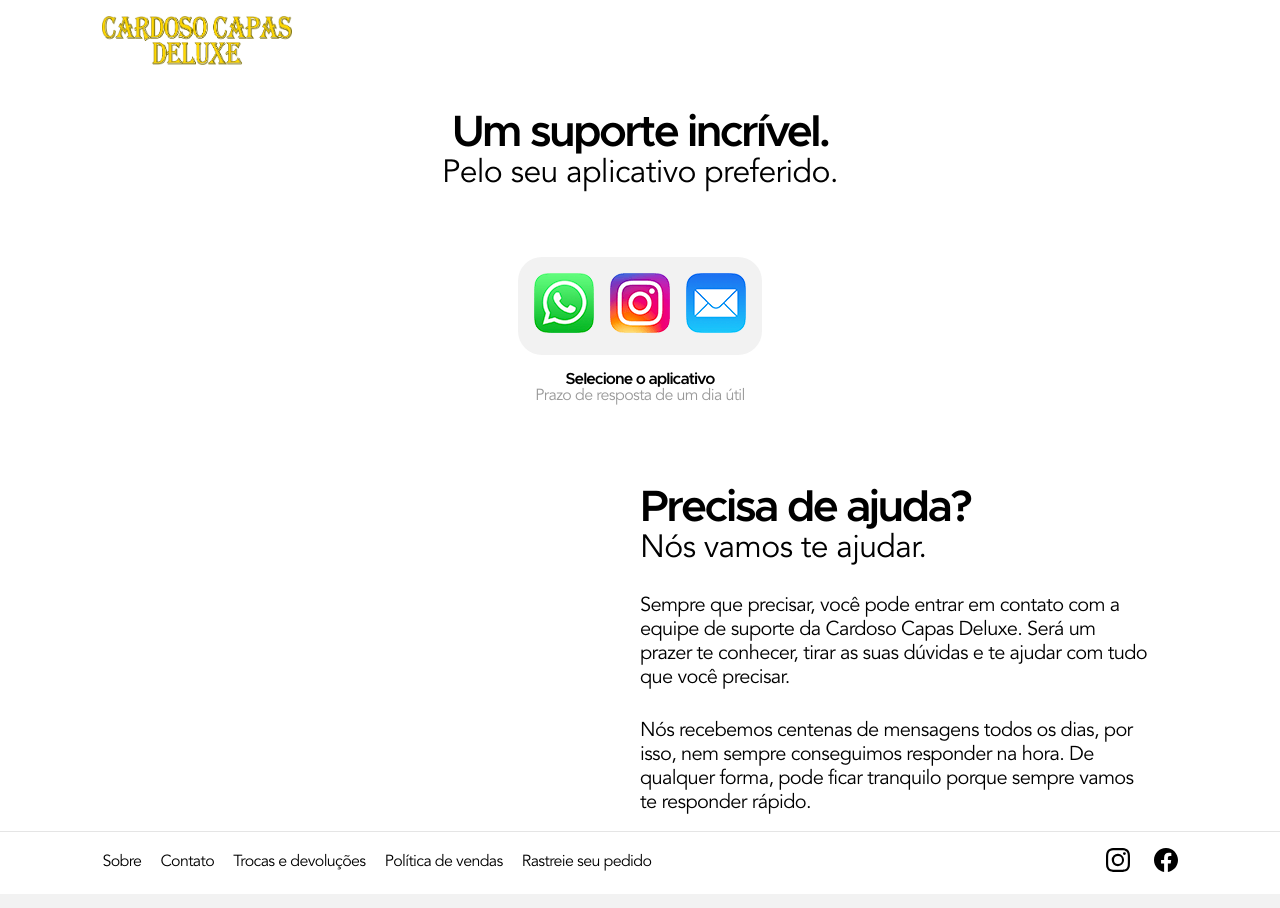
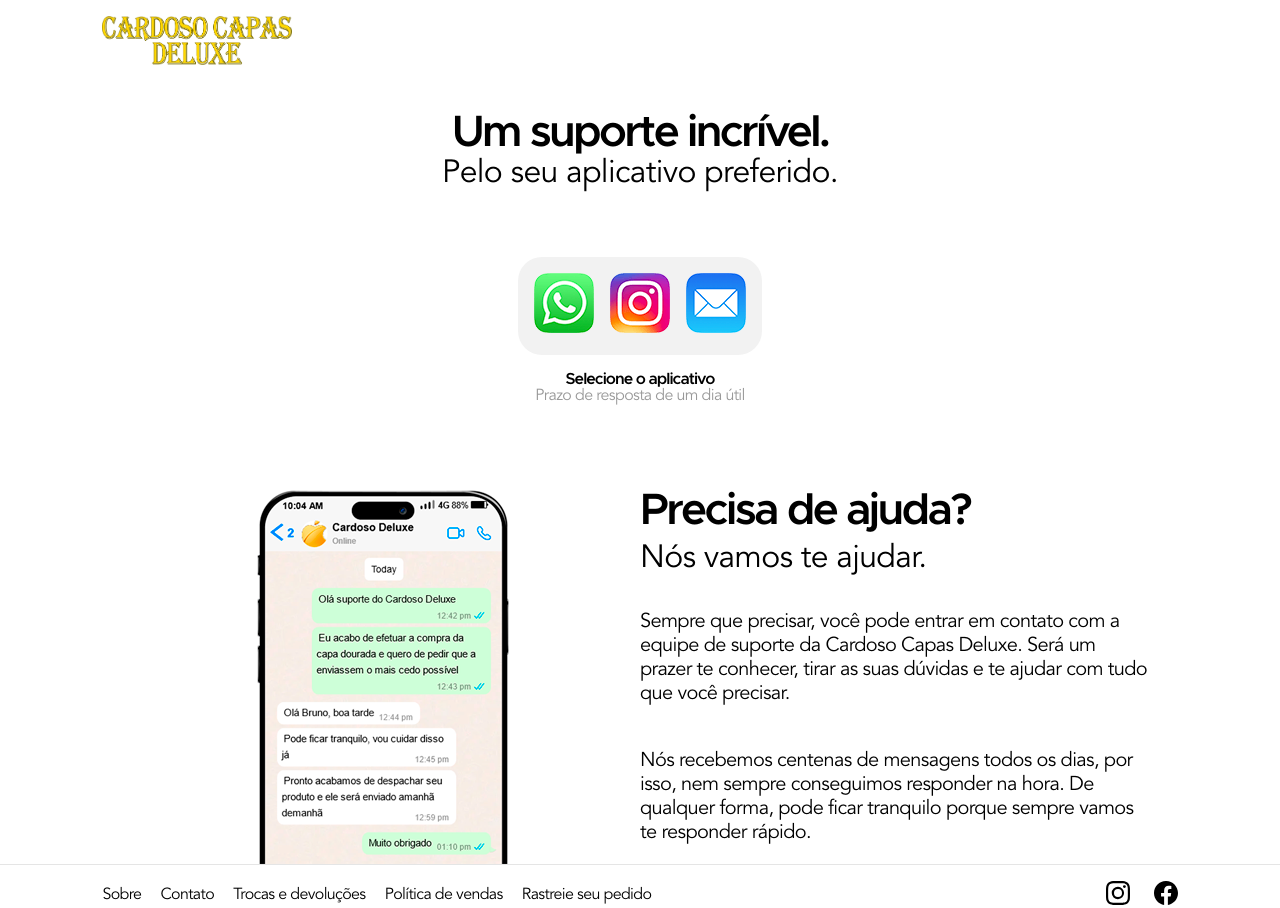
Before and after one commit to renzi-fidele-frontend/capas-de-ouro, a React (Vite) app: page /contato in a window 1280 px wide. Shown: the top 908 px of the page. Built offline with nearby package versions, Linux system fonts and the light colour scheme.

Commit message:
PAgina de atualizada

```diff
--- a/src/Pages/Contato/Contato.jsx
+++ b/src/Pages/Contato/Contato.jsx
@@ -1,9 +1,13 @@
 import React from "react";
 import styles from "./Contato.module.css";
 import estiloHome from "../Home/Home.module.css";
+
+// Imagens
 import zap from "../../assets/icon_whatsapp.png";
 import insta from "../../assets/icon_instagram.png";
 import mail from "../../assets/icon_email.png";
+import contato from "../../assets/contato.png";
+import contatoMobile from "../../assets/contatoMobile.png";
 
 const Contato = () => {
    return (
@@ -30,15 +34,15 @@
 
          <div id={styles.baixo}>
             <div id={styles.left}>
-               <img src={""} id={styles.demo} alt="" />
-               <img src={""} id={styles.demoMobile} alt="" />
+               <img src={contato} id={styles.demo} alt="" />
+               <img src={contatoMobile} id={styles.demoMobile} alt="" />
             </div>{" "}
             <div id={styles.right}>
                <h3 className={estiloHome.tit}>Precisa de ajuda?</h3>
                <h5 className={estiloHome.subtit}>Nós vamos te ajudar.</h5>
                <p>
-                  Sempre que precisar, você pode entrar em contato com a equipe de suporte da Cardoso Capas Deluxe. Será um prazer te conhecer, tirar as suas
-                  dúvidas e te ajudar com tudo que você precisar.
+                  Sempre que precisar, você pode entrar em contato com a equipe de suporte da Cardoso Capas Deluxe. Será um prazer te conhecer,
+                  tirar as suas dúvidas e te ajudar com tudo que você precisar.
                </p>
                <br />
                <p>
```
Also changed, not shown: src/assets/contato.png (added), src/assets/contatoMobile.png (added).
